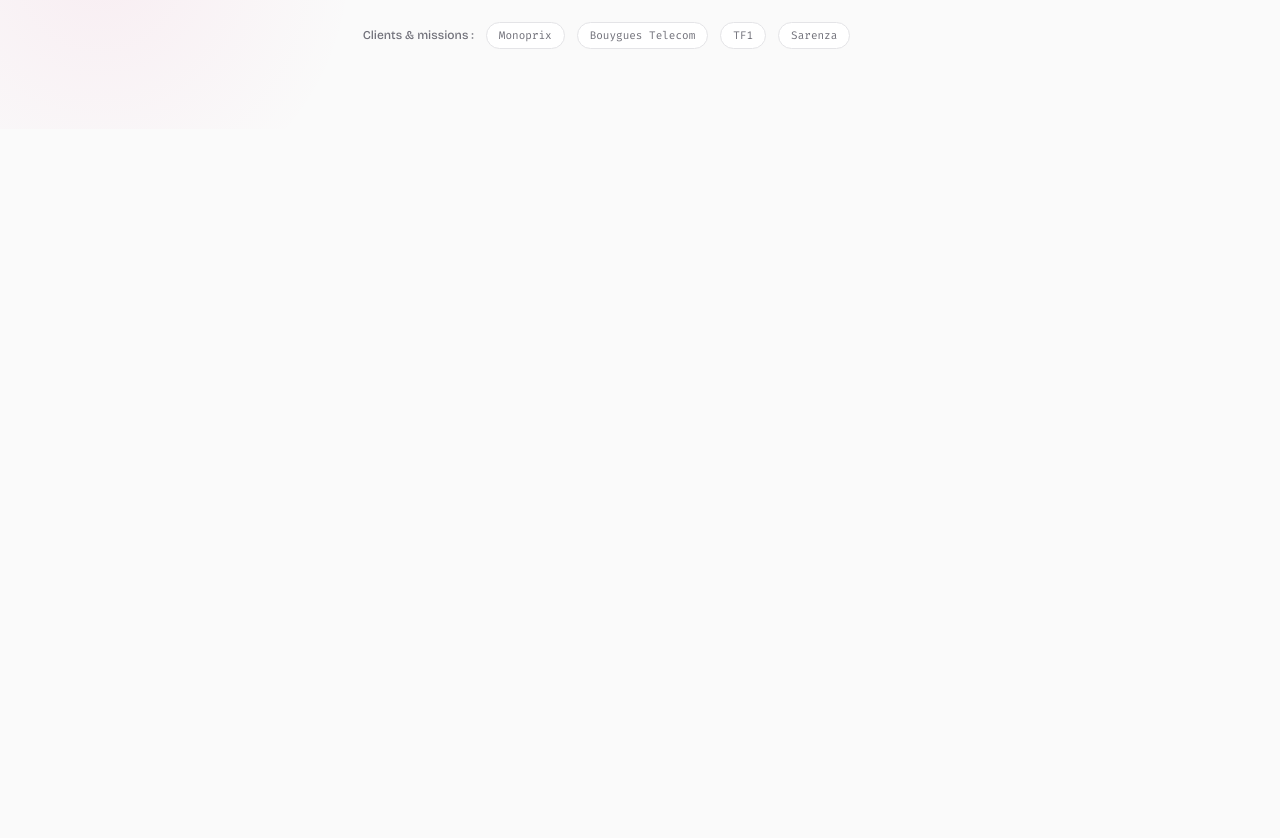
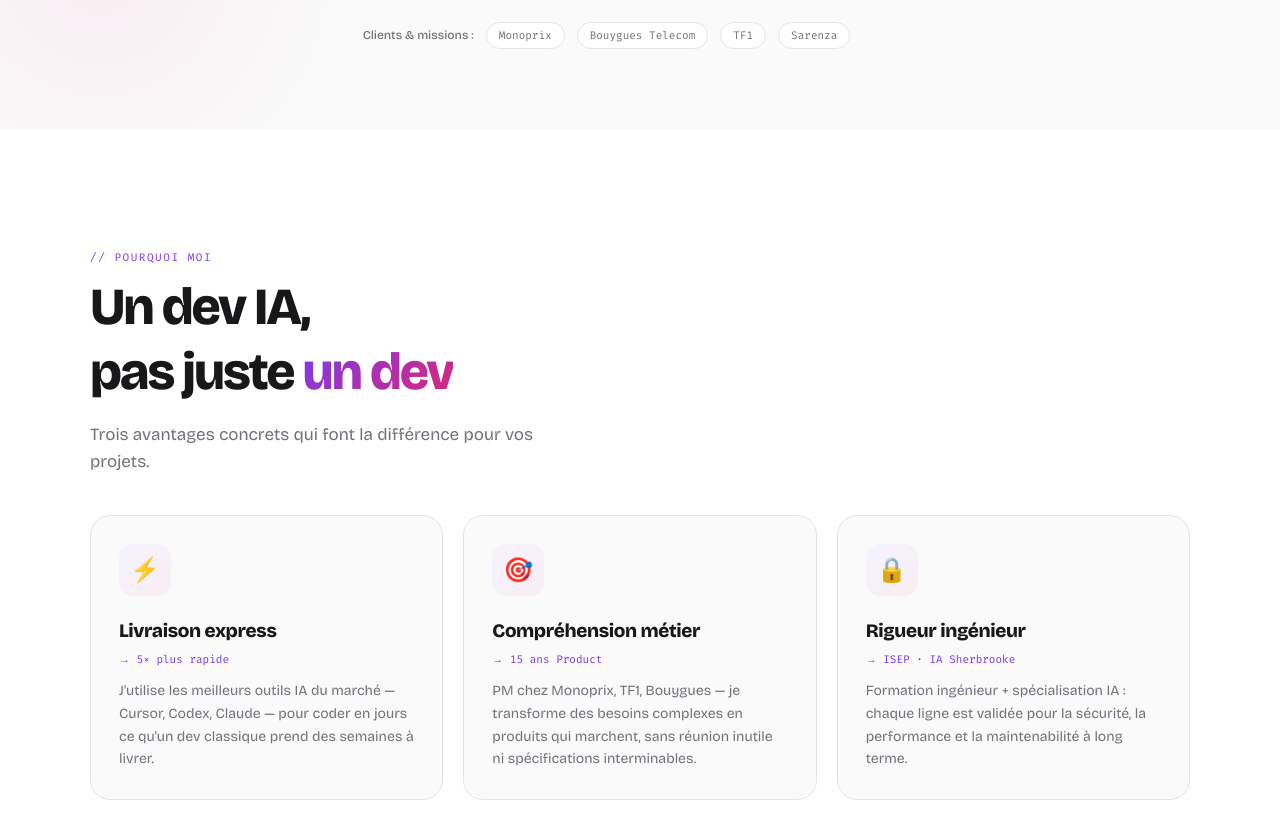
Before and after one commit to dancohen0588/portfolio, a Next.js app in the folder site/: page / in a window 1280 px wide. Shown: the part 800-1638 px from the top of the page. Before the commit the page ends 929 px from the top, so only its background shows below. Built offline with nearby package versions, Linux system fonts and the light colour scheme; a web font is replaced by a local one.

Commit message:
section valeur

```diff
--- a/site/src/app/page.tsx
+++ b/site/src/app/page.tsx
@@ -1,11 +1,13 @@
 import { Nav } from "../components/Nav";
 import { Hero } from "../components/Hero";
+import { Valeur } from "../components/Valeur";
 
 export default function Home() {
   return (
     <main>
       <Nav />
       <Hero />
+      <Valeur />
     </main>
   );
 }
--- a/site/src/components/Nav.tsx
+++ b/site/src/components/Nav.tsx
@@ -12,7 +12,7 @@ const links = [
 export function Nav() {
   return (
     <nav className="fixed inset-x-0 top-0 z-50 h-16 border-b border-[var(--border)] bg-[rgba(250,250,250,0.88)] backdrop-blur-[16px]">
-      <div className="mx-auto flex h-full max-w-[1100px] items-center justify-between px-5 md:px-14">
+      <div className="mx-auto grid h-full w-full max-w-[1100px] grid-cols-[1fr_auto_1fr] items-center px-5 md:px-14">
         <Link
           href="#hero"
           className="font-cabinet text-[20px] font-extrabold tracking-[-0.03em] text-[var(--dark-text)]"
@@ -22,8 +22,7 @@ export function Nav() {
           <span className="text-[#18181B]">Cohen</span>
         </Link>
 
-        <div className="flex items-center gap-9">
-          <div className="hidden items-center gap-9 md:flex">
+        <div className="hidden items-center justify-self-center gap-9 md:flex">
           {links.map((l) => (
             <Link
               key={l.href}
@@ -40,7 +39,7 @@ export function Nav() {
           onClick={() =>
             document.getElementById('contact')?.scrollIntoView({ behavior: 'smooth' })
           }
-            className="inline-flex items-center text-sm font-bricolage font-bold text-white transition-transform hover:-translate-y-0.5 hover:shadow-[0_8px_24px_rgba(124,58,237,0.35)]"
+          className="inline-flex items-center justify-self-end text-sm font-bricolage font-bold text-white transition-transform hover:-translate-y-0.5 hover:shadow-[0_8px_24px_rgba(124,58,237,0.35)]"
           style={{
             background: 'linear-gradient(135deg, #7C3AED, #DB2777)',
             borderRadius: 100,
@@ -50,7 +49,6 @@ export function Nav() {
           Discutons ✦
         </button>
       </div>
-      </div>
     </nav>
   );
 }
--- /dev/null
+++ b/site/src/components/Valeur.tsx
@@ -0,0 +1,140 @@
+'use client';
+
+import { motion, useReducedMotion } from 'framer-motion';
+
+const containerVariants = {
+  hidden: { opacity: 0, y: 24 },
+  visible: {
+    opacity: 1,
+    y: 0,
+    transition: {
+      duration: 0.5,
+      ease: 'easeOut',
+      staggerChildren: 0.1,
+    },
+  },
+};
+
+const itemVariants = {
+  hidden: { opacity: 0, y: 20 },
+  visible: { opacity: 1, y: 0 },
+};
+
+export function Valeur() {
+  const shouldReduceMotion = useReducedMotion();
+
+  const sectionProps = shouldReduceMotion
+    ? {}
+    : { initial: 'hidden' as const, whileInView: 'visible' as const, viewport: { once: true } };
+
+  const itemProps = shouldReduceMotion ? {} : { variants: itemVariants };
+
+  return (
+    <section
+      id="valeur"
+      className="bg-[var(--white)] px-5 py-20 md:px-14 md:py-[120px]"
+    >
+      <motion.div
+        className="mx-auto max-w-[1100px]"
+        variants={containerVariants}
+        {...sectionProps}
+      >
+        <motion.div
+          className="font-mono-custom text-[11px] uppercase tracking-[0.14em] text-[var(--violet)]"
+          {...itemProps}
+        >
+          // pourquoi moi
+        </motion.div>
+
+        <motion.h2
+          className="mt-2 font-cabinet text-[30px] font-extrabold leading-tight tracking-[-0.04em] text-[var(--dark-text)] md:text-[40px] lg:text-[52px]"
+          {...itemProps}
+        >
+          Un dev IA,
+          <br />
+          pas juste{' '}
+          <span
+            style={{
+              background: 'linear-gradient(135deg, #7C3AED, #DB2777)',
+              WebkitBackgroundClip: 'text',
+              WebkitTextFillColor: 'transparent',
+              backgroundClip: 'text',
+            }}
+          >
+            un dev
+          </span>
+        </motion.h2>
+
+        <motion.p
+          className="mt-4 max-w-[480px] font-bricolage text-[17px] text-[var(--muted)]"
+          {...itemProps}
+        >
+          Trois avantages concrets qui font la différence pour vos projets.
+        </motion.p>
+
+        <motion.div
+          className="mt-10 grid gap-5 md:grid-cols-3"
+          {...itemProps}
+        >
+          {[
+            {
+              icon: '⚡',
+              title: 'Livraison express',
+              metric: '→ 5× plus rapide',
+              body: "J'utilise les meilleurs outils IA du marché — Cursor, Codex, Claude — pour coder en jours ce qu'un dev classique prend des semaines à livrer.",
+            },
+            {
+              icon: '🎯',
+              title: 'Compréhension métier',
+              metric: '→ 15 ans Product',
+              body: 'PM chez Monoprix, TF1, Bouygues — je transforme des besoins complexes en produits qui marchent, sans réunion inutile ni spécifications interminables.',
+            },
+            {
+              icon: '🔒',
+              title: 'Rigueur ingénieur',
+              metric: '→ ISEP · IA Sherbrooke',
+              body: 'Formation ingénieur + spécialisation IA : chaque ligne est validée pour la sécurité, la performance et la maintenabilité à long terme.',
+            },
+          ].map((card) => (
+            <motion.div
+              key={card.title}
+              className="rounded-[20px] border border-[var(--border)] bg-[var(--bg)] p-7"
+              whileHover={
+                shouldReduceMotion
+                  ? undefined
+                  : {
+                      y: -6,
+                      borderColor: '#7C3AED',
+                      boxShadow: '0 20px 60px rgba(124, 58, 237, 0.10)',
+                      transition: { duration: 0.2 },
+                    }
+              }
+              {...itemProps}
+            >
+              <div className="mb-5 flex h-[52px] w-[52px] items-center justify-center rounded-[14px]"
+                style={{
+                  background:
+                    'linear-gradient(135deg, #F5F3FF, rgba(219,39,119,0.06))',
+                }}
+              >
+                <span className="text-[24px]">{card.icon}</span>
+              </div>
+
+              <h3 className="font-cabinet text-[19px] font-extrabold tracking-[-0.02em] text-[var(--dark-text)]">
+                {card.title}
+              </h3>
+
+              <div className="mt-1 font-mono-custom text-[11px] text-[var(--violet)]">
+                {card.metric}
+              </div>
+
+              <p className="mt-3 font-bricolage text-[14px] leading-relaxed text-[var(--muted)]">
+                {card.body}
+              </p>
+            </motion.div>
+          ))}
+        </motion.div>
+      </motion.div>
+    </section>
+  );
+}
```
Lines whose indentation alone changed are shown as unchanged.
